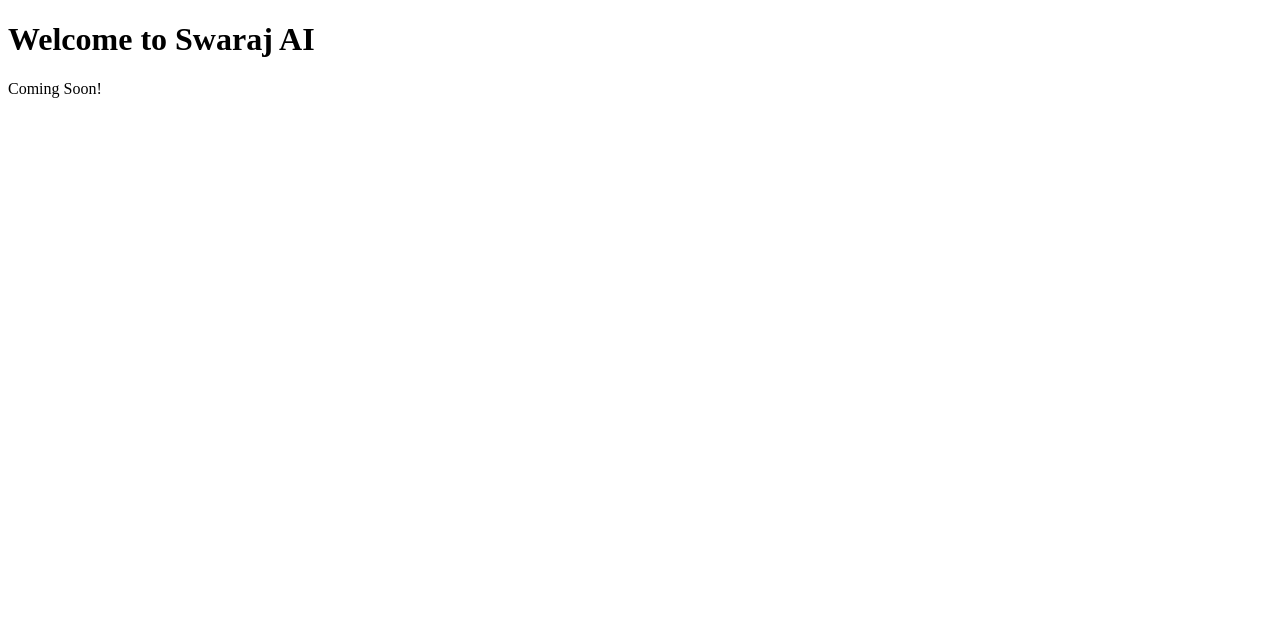
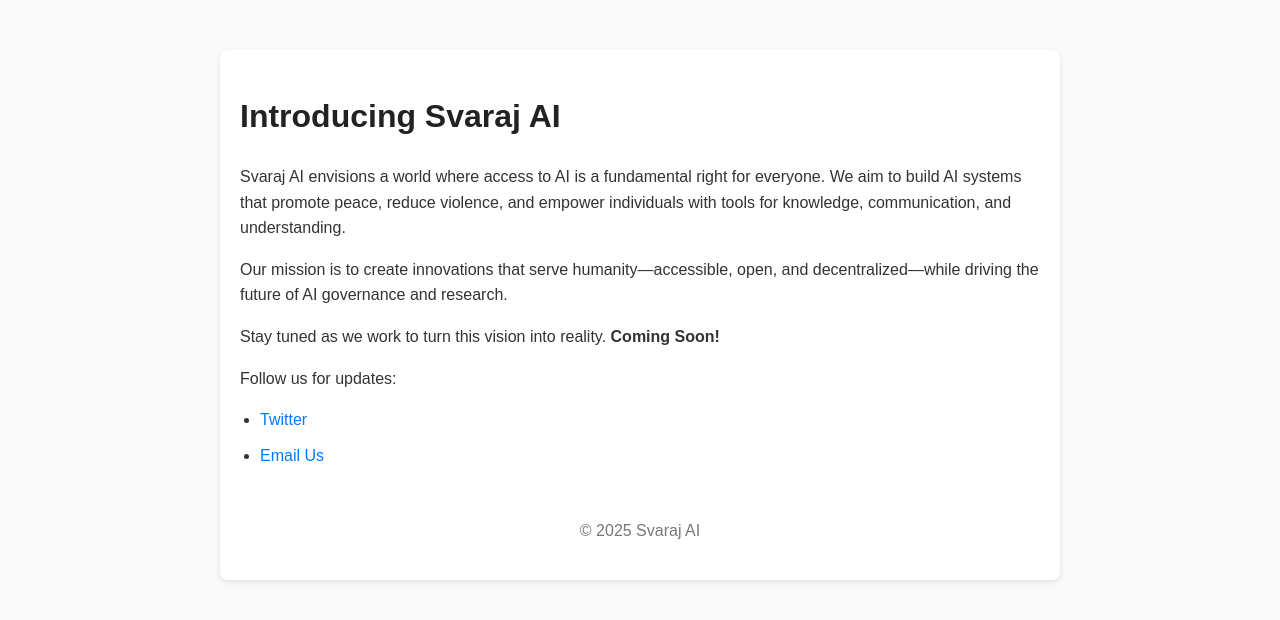
Before and after one commit to artvandelay/website-svaraj.ai, a plain HTML site: page index.html in a window 1280 px wide. Drawn offline with Linux system fonts and the light colour scheme.

Commit message:
Update index.html

```diff
--- a/index.html
+++ b/index.html
@@ -3,10 +3,68 @@
 <head>
     <meta charset="UTF-8">
     <meta name="viewport" content="width=device-width, initial-scale=1.0">
-    <title>Swaraj AI</title>
+    <title>Svaraj AI</title>
+    <style>
+        body {
+            font-family: Arial, sans-serif;
+            margin: 0;
+            padding: 0;
+            background-color: #f9f9f9;
+            color: #333;
+            line-height: 1.6;
+        }
+        .container {
+            max-width: 800px;
+            margin: 50px auto;
+            padding: 20px;
+            background: #fff;
+            box-shadow: 0 2px 5px rgba(0, 0, 0, 0.1);
+            border-radius: 8px;
+        }
+        h1 {
+            color: #222;
+        }
+        ul {
+            padding-left: 20px;
+        }
+        ul li {
+            margin-bottom: 10px;
+        }
+        a {
+            color: #007BFF;
+            text-decoration: none;
+        }
+        a:hover {
+            text-decoration: underline;
+        }
+        .footer {
+            text-align: center;
+            margin-top: 50px;
+            color: #777;
+        }
+    </style>
 </head>
 <body>
-    <h1>Welcome to Swaraj AI</h1>
-    <p>Coming Soon!</p>
+    <div class="container">
+        <h1>Introducing Svaraj AI</h1>
+        <p>
+            Svaraj AI envisions a world where access to AI is a fundamental right for everyone.
+            We aim to build AI systems that promote peace, reduce violence, and empower individuals with tools for knowledge, communication, and understanding.
+        </p>
+        <p>
+            Our mission is to create innovations that serve humanity—accessible, open, and decentralized—while driving the future of AI governance and research.
+        </p>
+        <p>
+            Stay tuned as we work to turn this vision into reality. <strong>Coming Soon!</strong>
+        </p>
+        <p>
+            Follow us for updates:
+        </p>
+        <ul>
+            <li><a href="https://twitter.com/SvarajAI" target="_blank">Twitter</a></li>
+            <li><a href="mailto:contact@svaraj.ai">Email Us</a></li>
+        </ul>
+        <p class="footer">&copy; 2025 Svaraj AI</p>
+    </div>
 </body>
 </html>
```
